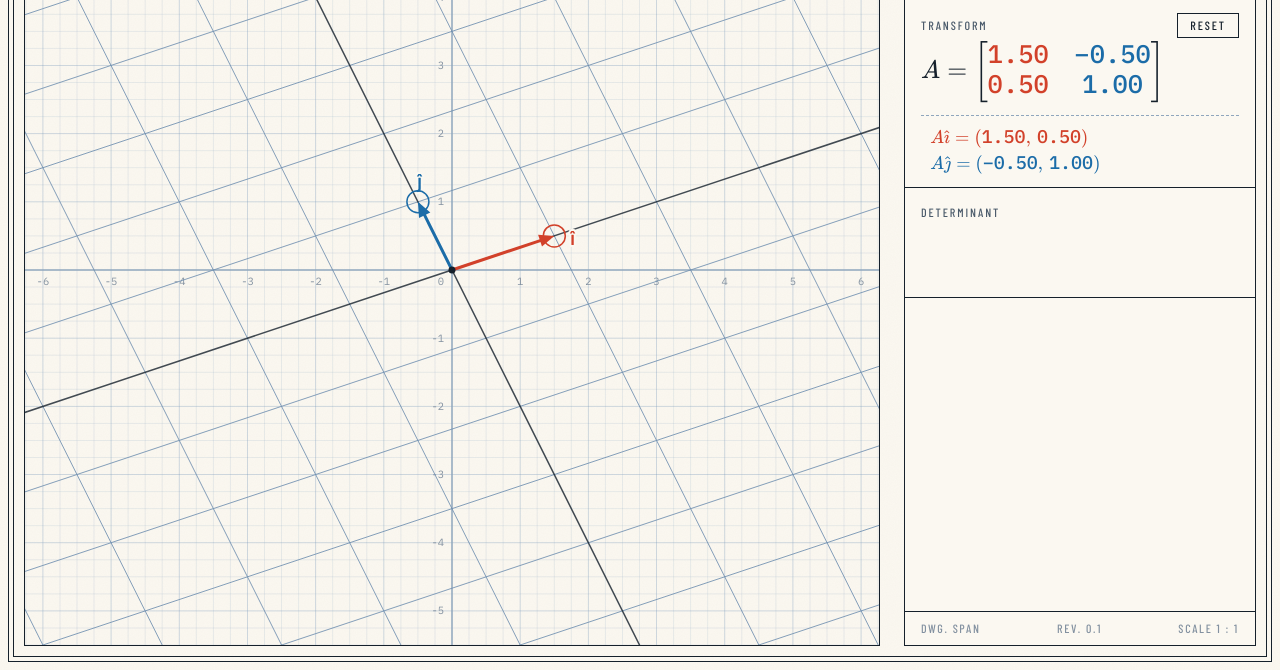
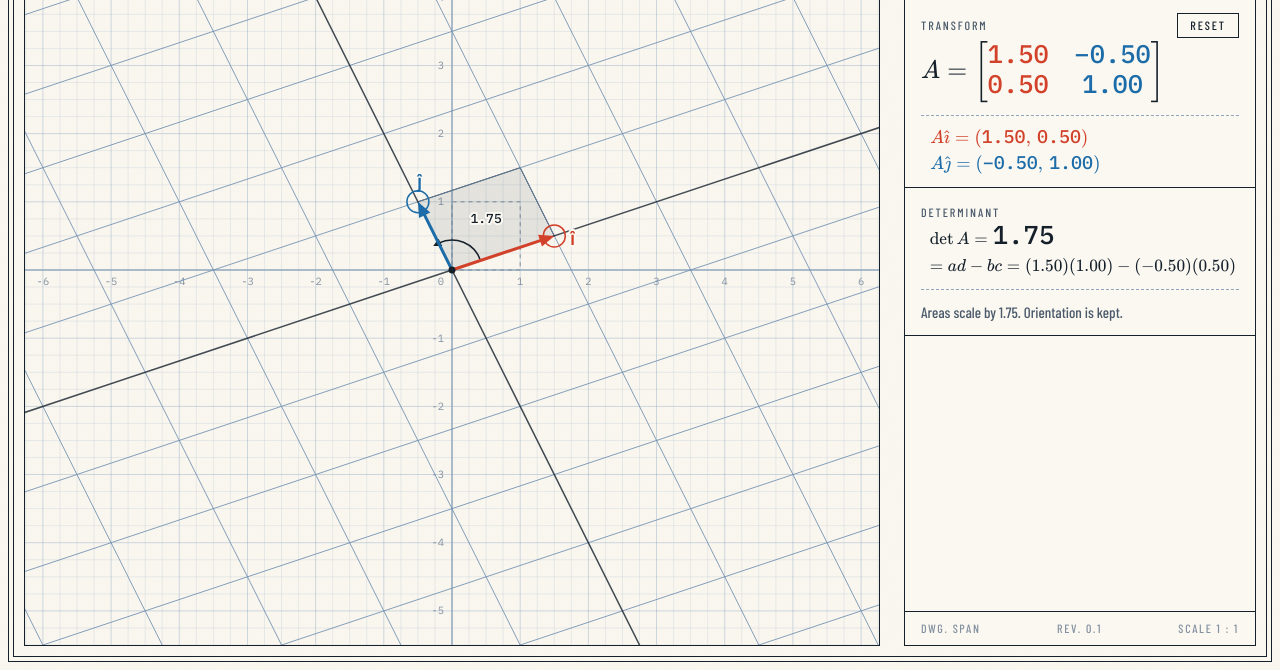
Before and after one commit to kur1ous/span, a website built with Vite: page index.html in a window 1280 px wide. Shown: the part 130-800 px from the top of the page. Built offline with nearby package versions, Linux system fonts and the light colour scheme.

Commit message:
determinant region: signed-area parallelogram, hatching when flipped, orientation arc

```diff
--- /dev/null
+++ b/src/format.ts
@@ -0,0 +1,5 @@
+/** Fixed two decimals, and never "-0.00". */
+export function fmt(n: number): string {
+  const s = n.toFixed(2);
+  return s === '-0.00' ? '0.00' : s;
+}
--- a/src/main.ts
+++ b/src/main.ts
@@ -9,7 +9,10 @@ import { createReadout } from './readout';
 const START = fromColumns([1.5, 0.5], [-0.5, 1]);
 
 const plane = createPlane(document.getElementById('plane-frame')!);
-const readout = createReadout(document.getElementById('matrix-readout')!);
+const readout = createReadout(
+  document.getElementById('matrix-readout')!,
+  document.getElementById('det-readout')!,
+);
 
 let matrix: Mat2 = IDENTITY;
 let stop = () => {};
--- a/src/plane.ts
+++ b/src/plane.ts
@@ -10,7 +10,9 @@
 
 import { apply, columns, type Mat2, type Vec2 } from './math/mat2';
 import type { Which } from './edit';
+import { fmt } from './format';
 import { gridStops, sourceExtent } from './grid';
+import { centroid, polygonArea, unitSquareImage } from './region';
 import { makeView, toScreen, worldBounds, type View } from './view';
 
 const NS = 'http://www.w3.org/2000/svg';
@@ -27,6 +29,8 @@ function el<K extends keyof SVGElementTagNameMap>(
   parent?.appendChild(node);
   return node;
 }
+
+const SQUARE: readonly Vec2[] = [[0, 0], [1, 0], [1, 1], [0, 1]];
 
 const f = (n: number) => n.toFixed(1);
 
@@ -63,8 +67,26 @@ export function createPlane(host: HTMLElement): Plane {
   const paperUnit = el('path', 'paper-unit', svg);
   const paperAxes = el('path', 'paper-axes', svg);
   const ticks = el('g', 'ticks', svg);
+
+  // section hatching for the flipped (negative) region
+  const defs = el('defs', undefined, svg);
+  const hatch = el('pattern', undefined, defs, {
+    id: 'det-hatch',
+    width: '7',
+    height: '7',
+    patternUnits: 'userSpaceOnUse',
+    patternTransform: 'rotate(45)',
+  });
+  el('rect', 'hatch-ground', hatch, { width: '7', height: '7' });
+  el('line', 'hatch-line', hatch, { x1: '0', y1: '0', x2: '0', y2: '7' });
+
+  const unitSquare = el('polygon', 'unit-square', svg);
+  const detRegion = el('polygon', 'det-region', svg);
   const warp = el('path', 'warp', svg);
   const warpAxes = el('path', 'warp-axes', svg);
+  const arc = el('path', 'orient-arc', svg);
+  const arcHead = el('polygon', 'orient-head', svg);
+  const detLabel = el('text', 'det-label', svg);
 
   const vecs = el('g', 'vectors', svg);
   const shaftI = el('line', 'shaft shaft-i', vecs);
@@ -188,6 +210,56 @@ export function createPlane(host: HTMLElement): Plane {
     handles.j.setAttribute('transform', `translate(${f(tj[0])} ${f(tj[1])})`);
     handles.i.setAttribute('aria-label', handleLabel('i', ci));
     handles.j.setAttribute('aria-label', handleLabel('j', cj));
+
+    drawDeterminant(m, ti, tj);
+  }
+
+  const pts = (list: readonly Vec2[]) => list.map((p) => `${f(p[0])},${f(p[1])}`).join(' ');
+
+  function drawDeterminant(m: Mat2, ti: Vec2, tj: Vec2) {
+    const corners = unitSquareImage(m);
+    const area = polygonArea(corners);
+    const screen = corners.map((p) => toScreen(view, p));
+
+    // the plain unit square stays behind as the thing being compared against
+    unitSquare.setAttribute('points', pts(SQUARE.map((p) => toScreen(view, p))));
+    detRegion.setAttribute('points', pts(screen));
+    detRegion.classList.toggle('is-negative', area < 0);
+
+    // orientation arc: from the i vector round to the j vector, the short way.
+    // Counter-clockwise on screen when det > 0, clockwise when it flips.
+    const o = toScreen(view, [0, 0]);
+    const li = Math.hypot(ti[0] - o[0], ti[1] - o[1]);
+    const lj = Math.hypot(tj[0] - o[0], tj[1] - o[1]);
+    const r = Math.min(30, li * 0.5, lj * 0.5);
+    const showArc = r > 9 && Math.abs(area) * view.scale * view.scale > 400;
+    arc.style.display = arcHead.style.display = showArc ? '' : 'none';
+    if (showArc) {
+      const a1 = Math.atan2(ti[1] - o[1], ti[0] - o[0]);
+      const a2 = Math.atan2(tj[1] - o[1], tj[0] - o[0]);
+      const sweep = area < 0 ? 1 : 0;
+      const at = (a: number): Vec2 => [o[0] + r * Math.cos(a), o[1] + r * Math.sin(a)];
+      const p1 = at(a1);
+      const p2 = at(a2);
+      arc.setAttribute('d', `M${f(p1[0])} ${f(p1[1])}A${f(r)} ${f(r)} 0 0 ${sweep} ${f(p2[0])} ${f(p2[1])}`);
+      // tangent at the end of the arc, in the direction of travel
+      const t: Vec2 = sweep ? [-Math.sin(a2), Math.cos(a2)] : [Math.sin(a2), -Math.cos(a2)];
+      const n: Vec2 = [-t[1], t[0]];
+      const tip: Vec2 = [p2[0] + t[0] * 6, p2[1] + t[1] * 6];
+      const l: Vec2 = [p2[0] - t[0] * 2 + n[0] * 4, p2[1] - t[1] * 2 + n[1] * 4];
+      const rr: Vec2 = [p2[0] - t[0] * 2 - n[0] * 4, p2[1] - t[1] * 2 - n[1] * 4];
+      arcHead.setAttribute('points', pts([tip, l, rr]));
+    }
+
+    // the label only appears when the region is big enough to hold it
+    const c = toScreen(view, centroid(corners));
+    const roomy = Math.abs(area) * view.scale * view.scale > 1600;
+    detLabel.style.display = roomy ? '' : 'none';
+    if (roomy) {
+      detLabel.textContent = fmt(area);
+      detLabel.setAttribute('x', f(c[0]));
+      detLabel.setAttribute('y', f(c[1] + 4.5));
+    }
   }
 
   function resize() {
--- a/src/readout.ts
+++ b/src/readout.ts
@@ -1,11 +1,6 @@
 import katex from 'katex';
-import type { Mat2 } from './math/mat2';
-
-/** Fixed two decimals, and never "-0.00". */
-export function fmt(n: number): string {
-  const s = n.toFixed(2);
-  return s === '-0.00' ? '0.00' : s;
-}
+import { fmt } from './format';
+import { det, type Mat2 } from './math/mat2';
 
 // \htmlClass is the only extension we allow, so colours and the mono override
 // come from style.css instead of being baked into the TeX
@@ -28,27 +23,60 @@ function matrixTex(m: Mat2): string {
 
 function columnsTex(m: Mat2): string {
   return (
+    '\\begin{array}{l}' +
     `\\htmlClass{col-i}{A\\hat{\\imath}=(${cell('col-i', m.a)},\\,${cell('col-i', m.c)})}` +
     '\\\\[2pt]' +
-    `\\htmlClass{col-j}{A\\hat{\\jmath}=(${cell('col-j', m.b)},\\,${cell('col-j', m.d)})}`
+    `\\htmlClass{col-j}{A\\hat{\\jmath}=(${cell('col-j', m.b)},\\,${cell('col-j', m.d)})}` +
+    '\\end{array}'
   );
+}
+
+function detTex(m: Mat2): string {
+  return (
+    '\\begin{array}{l}' +
+    `\\det A=\\htmlClass{num det-value}{${fmt(det(m))}}\\\\[4pt]` +
+    `=ad-bc=(${fmt(m.a)})(${fmt(m.d)})-(${fmt(m.b)})(${fmt(m.c)})` +
+    '\\end{array}'
+  );
+}
+
+/** Below this the plane is visually flat, whatever the sign says. */
+const FLAT = 0.005;
+
+function detNote(d: number): string {
+  if (Math.abs(d) < FLAT) return 'Flattened: the plane collapses onto a line and area goes to zero.';
+  const scale = `Areas scale by ${fmt(Math.abs(d))}.`;
+  return d > 0
+    ? `${scale} Orientation is kept.`
+    : `${scale} Orientation is flipped: the plane is mirrored.`;
 }
 
 export interface Readout {
   update(m: Mat2): void;
 }
 
-export function createReadout(root: HTMLElement): Readout {
-  const matrix = document.createElement('div');
-  matrix.className = 'tex tex-matrix';
-  const cols = document.createElement('div');
-  cols.className = 'tex tex-columns';
-  root.replaceChildren(matrix, cols);
+function div(cls: string): HTMLDivElement {
+  const n = document.createElement('div');
+  n.className = cls;
+  return n;
+}
+
+export function createReadout(matrixRoot: HTMLElement, detRoot: HTMLElement): Readout {
+  const matrix = div('tex tex-matrix');
+  const cols = div('tex tex-columns');
+  matrixRoot.replaceChildren(matrix, cols);
+
+  const detBox = div('tex tex-det');
+  const note = document.createElement('p');
+  note.className = 'det-note';
+  detRoot.replaceChildren(detBox, note);
 
   return {
     update(m) {
       katex.render(matrixTex(m), matrix, OPTIONS);
-      katex.render(`\\begin{array}{l}${columnsTex(m)}\\end{array}`, cols, OPTIONS);
+      katex.render(columnsTex(m), cols, OPTIONS);
+      katex.render(detTex(m), detBox, OPTIONS);
+      note.textContent = detNote(det(m));
     },
   };
 }
--- /dev/null
+++ b/src/region.ts
@@ -0,0 +1,33 @@
+import { apply, type Mat2, type Vec2 } from './math/mat2';
+
+/** Corners of the image of the unit square, in order 0 -> A i -> A(i+j) -> A j. */
+export function unitSquareImage(m: Mat2): Vec2[] {
+  return [
+    apply(m, [0, 0]),
+    apply(m, [1, 0]),
+    apply(m, [1, 1]),
+    apply(m, [0, 1]),
+  ];
+}
+
+/** Shoelace area; positive when the corners run counter-clockwise (y up). */
+export function polygonArea(pts: readonly Vec2[]): number {
+  let twice = 0;
+  for (let k = 0; k < pts.length; k++) {
+    const p = pts[k]!;
+    const q = pts[(k + 1) % pts.length]!;
+    twice += p[0] * q[1] - q[0] * p[1];
+  }
+  return twice / 2;
+}
+
+/** Vertex average; for a parallelogram this is its centre. */
+export function centroid(pts: readonly Vec2[]): Vec2 {
+  let x = 0;
+  let y = 0;
+  for (const p of pts) {
+    x += p[0];
+    y += p[1];
+  }
+  return [x / pts.length, y / pts.length];
+}
--- a/src/style.css
+++ b/src/style.css
@@ -200,6 +200,58 @@ body::before {
   fill: var(--ink);
 }
 
+/* determinant region: wash when orientation is kept, section hatching when flipped */
+.unit-square {
+  fill: none;
+  stroke: var(--ink-faint);
+  stroke-width: var(--w-hair);
+  stroke-dasharray: 4 4;
+}
+
+.det-region {
+  fill: var(--det-wash);
+  stroke: var(--ink);
+  stroke-width: var(--w-hair);
+  stroke-linejoin: round;
+  pointer-events: none;
+}
+
+.det-region.is-negative {
+  fill: url(#det-hatch);
+}
+
+.hatch-ground {
+  fill: var(--det-wash);
+}
+
+.hatch-line {
+  stroke: var(--det-hatch);
+  stroke-width: var(--w-hair);
+}
+
+.orient-arc {
+  stroke: var(--ink);
+  stroke-width: var(--w-rule);
+  stroke-linecap: round;
+}
+
+.orient-head {
+  fill: var(--ink);
+}
+
+.det-label {
+  fill: var(--ink);
+  font-family: var(--font-mono);
+  font-size: 13px;
+  font-weight: 500;
+  text-anchor: middle;
+  paint-order: stroke;
+  stroke: var(--paper);
+  stroke-width: 4px;
+  stroke-linejoin: round;
+  pointer-events: none;
+}
+
 /* grab rings on the vector tips */
 .handle {
   cursor: grab;
@@ -345,6 +397,23 @@ body::before {
   font-size: 0.95rem;
 }
 
+.tex-det .katex {
+  font-size: 1.15em;
+}
+
+.tex-det .det-value {
+  font-size: 1.5em;
+}
+
+.det-note {
+  margin: var(--s-3) 0 0;
+  padding-top: var(--s-3);
+  border-top: var(--w-hair) dashed var(--rule-strong);
+  font-size: var(--t-body);
+  line-height: 1.35;
+  color: var(--ink-soft);
+}
+
 /* numbers in the tabular mono face, everything structural stays in KaTeX's own */
 .katex .num,
 .katex .num * {
```
Also changed, not shown: src/region.test.ts (added, +33 -0 lines).
